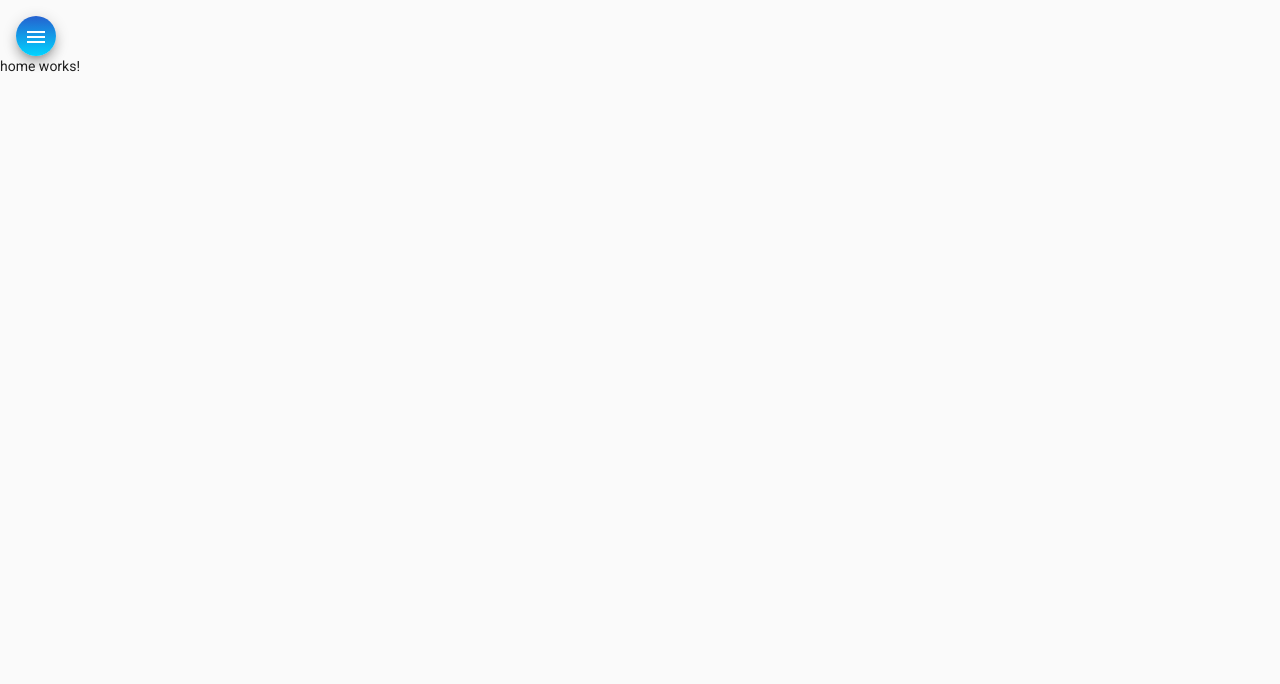
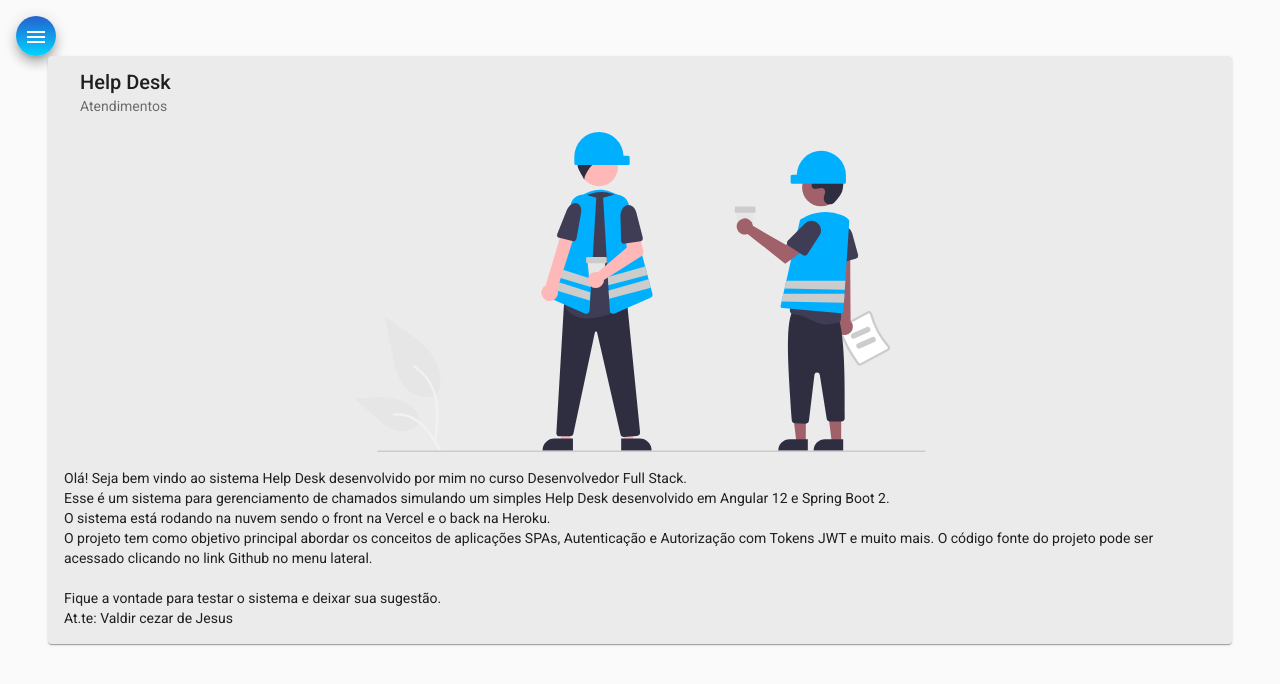
Before and after one commit to diegomarquesf/helpdesk-spring-boot-front-end, an Angular app: page /home in a window 1280 px wide. Shown: the top 684 px of the page. Built offline with nearby package versions, Linux system fonts and the light colour scheme.

Commit message:
HTM/CSS para componente Home

```diff
--- a/src/app/components/home/home.component.css
+++ b/src/app/components/home/home.component.css
@@ -0,0 +1,9 @@
+.card{
+    width: 90%;
+    margin: auto;
+    background-color: rgb(235, 235, 235);
+}
+
+img {
+    height: 20rem;
+}
--- a/src/app/components/home/home.component.html
+++ b/src/app/components/home/home.component.html
@@ -1 +1,18 @@
-<p>home works!</p>
+<mat-card class="card">
+    <mat-card-header>
+      <mat-card-title>Help Desk</mat-card-title>
+      <mat-card-subtitle>Atendimentos</mat-card-subtitle>
+    </mat-card-header>
+    <img mat-card-image src="assets/img/home-image.svg" alt="Imagem Home Help Desk">
+    <mat-card-content>
+        <p>
+            Olá! Seja bem vindo ao sistema Help Desk desenvolvido por mim no curso Desenvolvedor Full Stack.<br />
+            Esse é um sistema para gerenciamento de chamados simulando um simples Help Desk desenvolvido em Angular 12 e
+            Spring Boot 2. <br />O sistema está rodando na nuvem sendo o front na Vercel e o back na Heroku.<br />
+            O projeto tem como objetivo principal abordar os conceitos de aplicações SPAs, Autenticação e Autorização com
+            Tokens JWT e muito mais. O código fonte do projeto pode ser acessado clicando no link Github no menu lateral.
+            <br /><br /> Fique a vontade para testar o sistema e deixar sua sugestão.
+            <br /> At.te: Valdir cezar de Jesus
+        </p>
+    </mat-card-content>
+  </mat-card>
```
